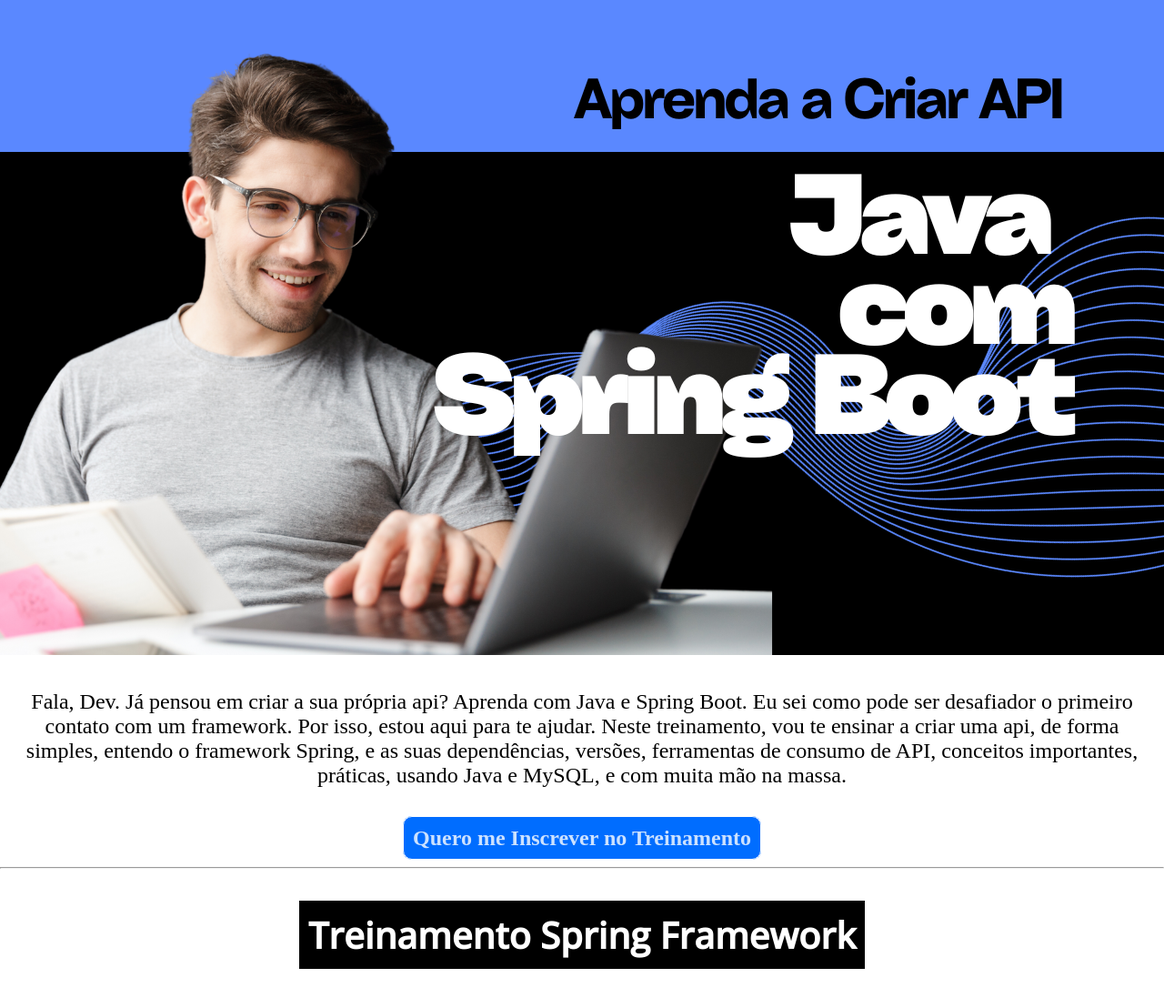
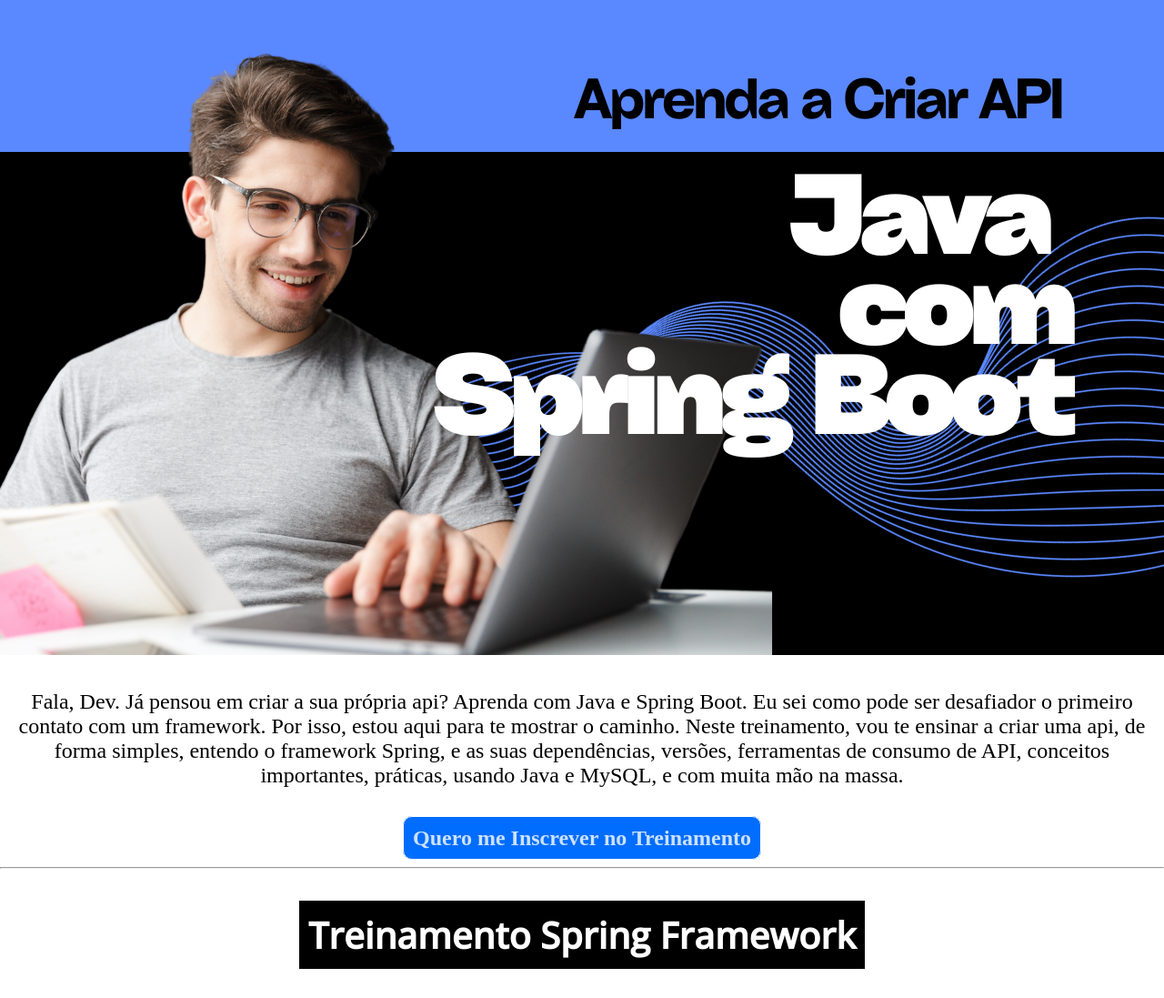
Before and after one commit to olivalpaulino/treinamentospringbootechatgpt, a plain HTML site: page index.html in a window 1280 px wide. Shown: the top 1097 px of the page at 91% size. Drawn offline with nearby package versions, Linux system fonts and the light colour scheme.

Commit message:
atualizando o texto

```diff
--- a/index.html
+++ b/index.html
@@ -21,7 +21,7 @@
             <img src="./img/criando uma api rest com spring boot e chat gpt.png" alt="Banner Criando uma Api Rest com Spring Boot e ChatGPT">
         </figure>
         <div class="cta1">
-            <p>Fala, Dev. Já pensou em criar a sua própria api? Aprenda com Java e Spring Boot. Eu sei como pode ser desafiador o primeiro contato com um framework. Por isso, estou aqui para te ajudar. Neste treinamento, vou te ensinar a criar uma api, de forma simples, entendo o framework Spring, e as suas dependências, versões, ferramentas de consumo de API, conceitos importantes, práticas, usando Java e MySQL, e com muita mão na massa.</p>
+            <p>Fala, Dev. Já pensou em criar a sua própria api? Aprenda com Java e Spring Boot. Eu sei como pode ser desafiador o primeiro contato com um framework. Por isso, estou aqui para te mostrar o caminho. Neste treinamento, vou te ensinar a criar uma api, de forma simples, entendo o framework Spring, e as suas dependências, versões, ferramentas de consumo de API, conceitos importantes, práticas, usando Java e MySQL, e com muita mão na massa.</p>
             <br>
             <a href="https://pay.kiwify.com.br/YNlGM4y" class="btn-compra">Quero me Inscrever no Treinamento</a>
         </div>
```
